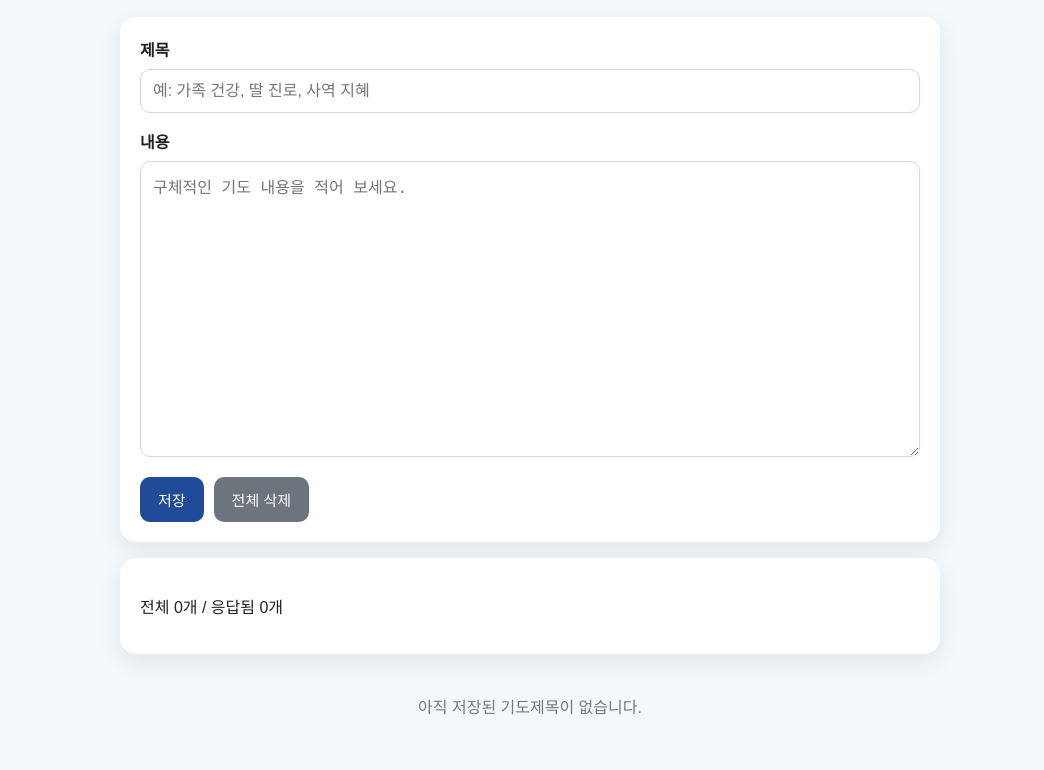
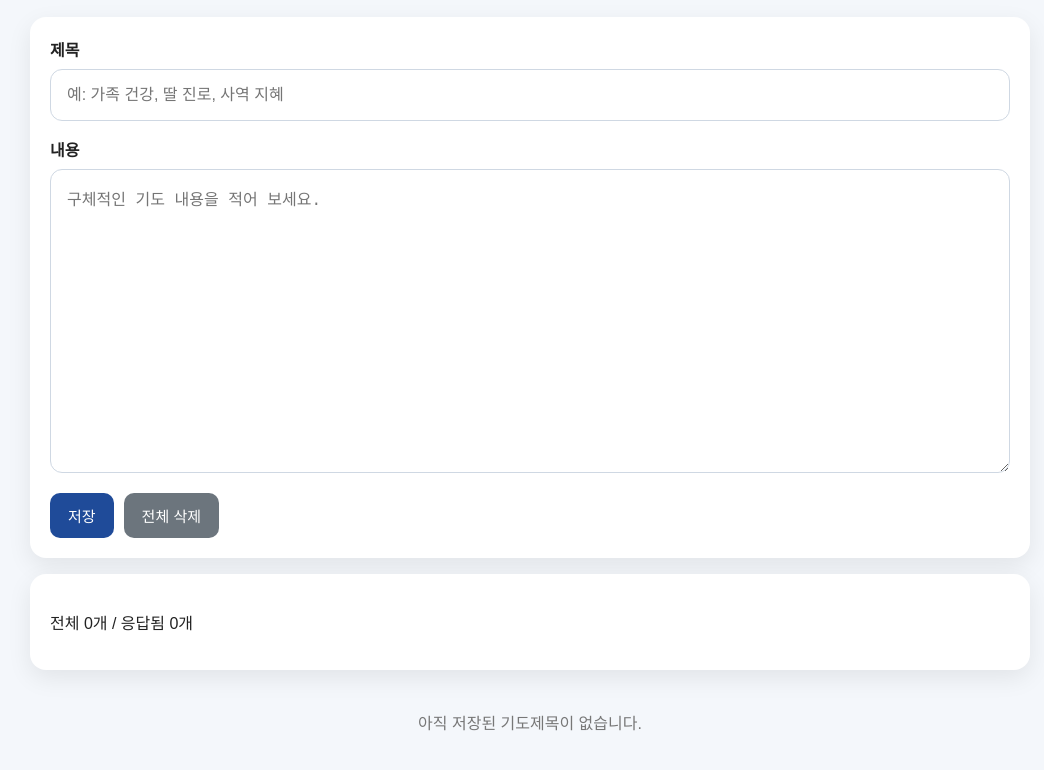
Before and after one commit to san237silent/prayer-memo-app, a plain HTML site: page index.html in a window 1280 px wide. Shown: the part 132-902 px from the top of the page, without its empty margins (110-1154 px from the left). Drawn offline with Linux system fonts and the light colour scheme.

Commit message:
Update style.css

```diff
--- a/style.css
+++ b/style.css
@@ -7,7 +7,7 @@ body {
 }
 
 .container {
-  max-width: 820px;
+  max-width: 1000px;
   margin: 0 auto;
 }
 
@@ -49,9 +49,9 @@ input[type="text"],
 textarea {
   width: 100%;
   box-sizing: border-box;
-  padding: 12px;
+  padding: 16px;
   border: 1px solid #cfd8e3;
-  border-radius: 10px;
+  border-radius: 12px;
   font-size: 16px;
 }
 
```
